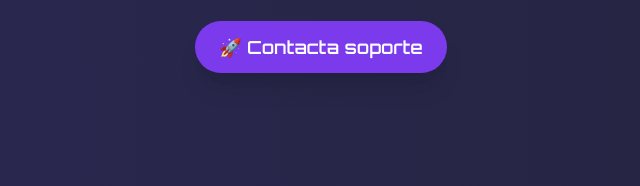
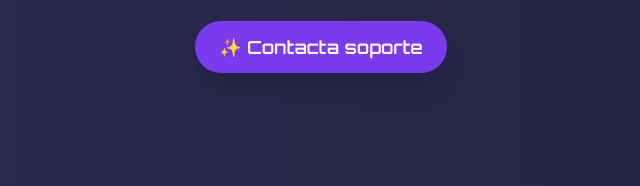
Before and after one commit to Deylin-Eliac/media-fun, a plain HTML site: page index.html in a window 1280 px wide. Shown: the part 451-637 px from the top of the page, 319-959 px from the left. Drawn offline with nearby package versions, Linux system fonts and the light colour scheme.

Commit message:
Actualizar index.html

```diff
--- a/index.html
+++ b/index.html
@@ -44,8 +44,8 @@
   <section class="h-screen flex flex-col justify-center items-center text-center px-6" data-aos="fade-up">
     <h1 class="glitch mb-4">Kirito Bot MD</h1>
     <p class="text-lg max-w-md mb-6">Conquista WhatsApp con el bot más poderoso, personalizable y lleno de funciones que te dejarán sin palabras.</p>
-    <a href="wa.me/50433191934" class="bg-purple-600 hover:bg-purple-800 text-white py-3 px-6 rounded-full text-lg transition-all duration-300 shadow-xl">
-      🚀 Contacta soporte
+    <a href="https://wa.me/+50433191934" class="bg-purple-600 hover:bg-purple-800 text-white py-3 px-6 rounded-full text-lg transition-all duration-300 shadow-xl">
+      ✨️ Contacta soporte
     </a>
   </section>
 
```
